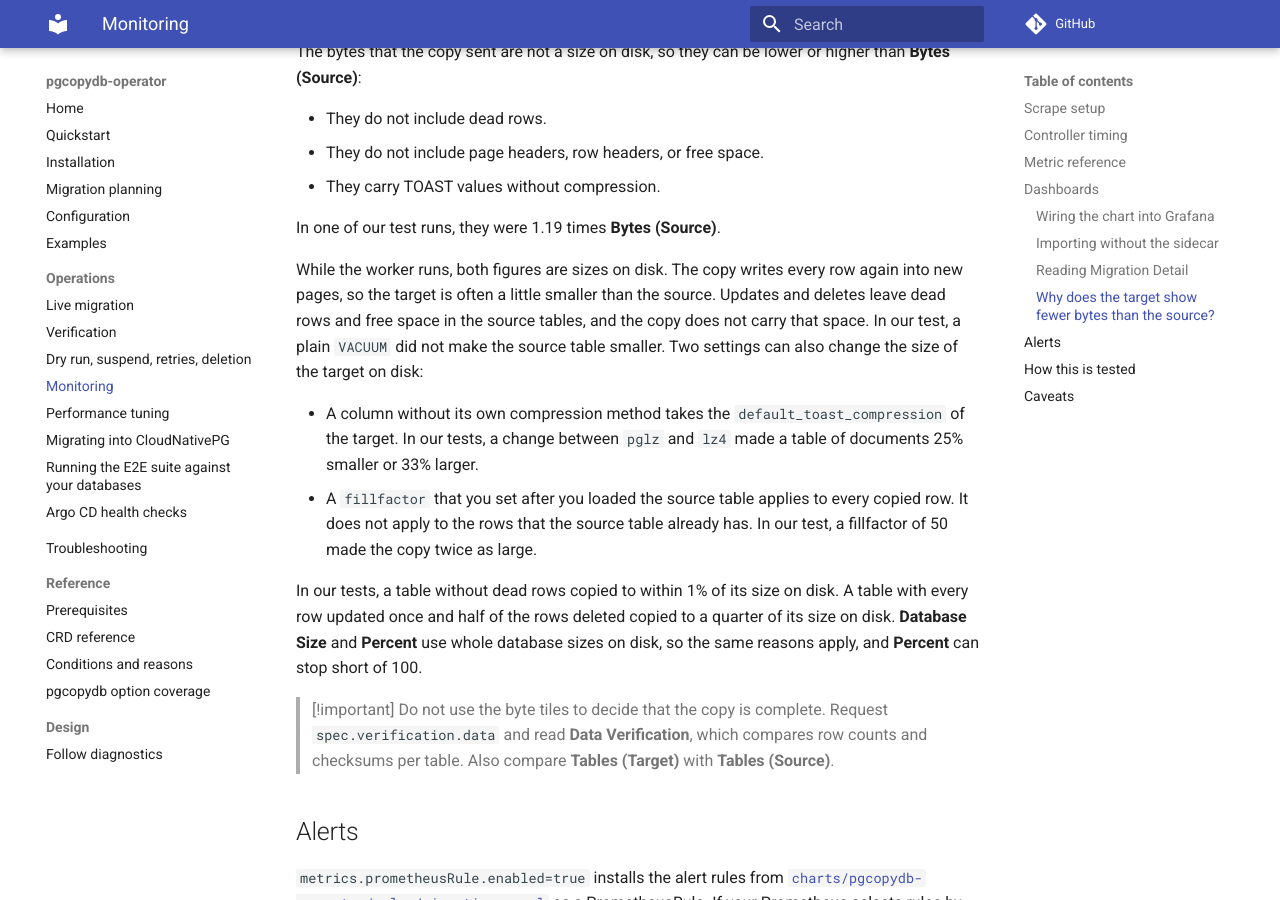
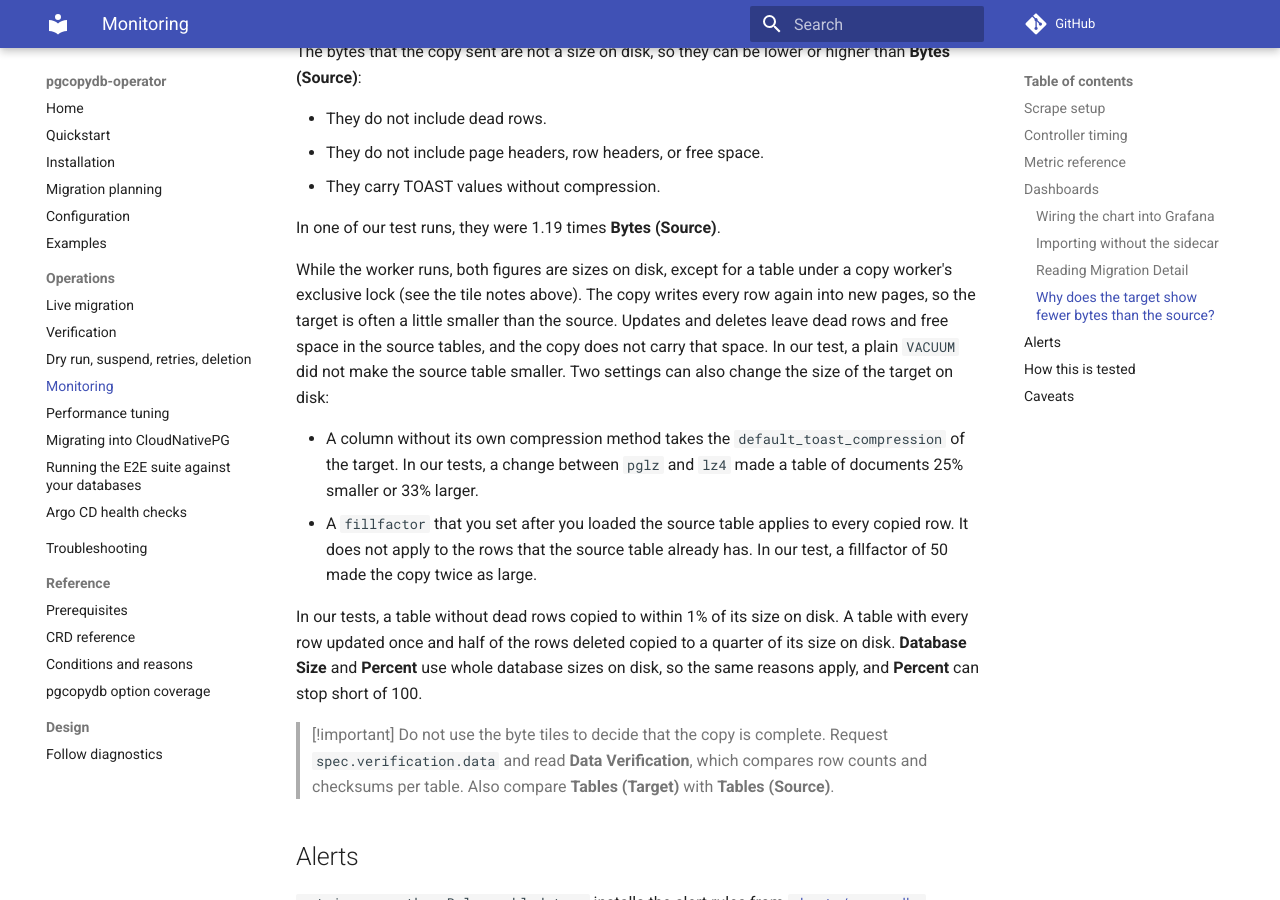
Before and after one commit to ydixken/pgcopydb-operator, an MkDocs documentation site: the page built from docs/operations/monitoring.md, in a window 1280 px wide and 900 px high, scrolled down 8299 px. Built offline with MkDocs 1.6.1 and Material for MkDocs 9.7.7, drawn with Linux system fonts in a browser that asks for light colours; comment, search, counter and statistics services are not loaded.

Commit message:
fix(dashboards): correct the timeline descriptions and the byte notes
Condition Timeline no longer says every phase sets a condition.
Pending, Finalizing, CutoverPending and Suspended set none.
Bytes (Source) says the target figure can be lower or higher.
The docs name the locked-table exception where they say both figures are on-disk sizes.

```diff
--- a/docs/operations/monitoring.md
+++ b/docs/operations/monitoring.md
@@ -247,7 +247,7 @@ The bytes that the copy sent are not a size on disk, so they can be lower or hig
 
 In one of our test runs, they were 1.19 times **Bytes (Source)**.
 
-While the worker runs, both figures are sizes on disk.
+While the worker runs, both figures are sizes on disk, except for a table under a copy worker's exclusive lock (see the tile notes above).
 The copy writes every row again into new pages, so the target is often a little smaller than the source.
 Updates and deletes leave dead rows and free space in the source tables, and the copy does not carry that space.
 In our test, a plain `VACUUM` did not make the source table smaller.
```
Also changed, not shown: 1 other file.
